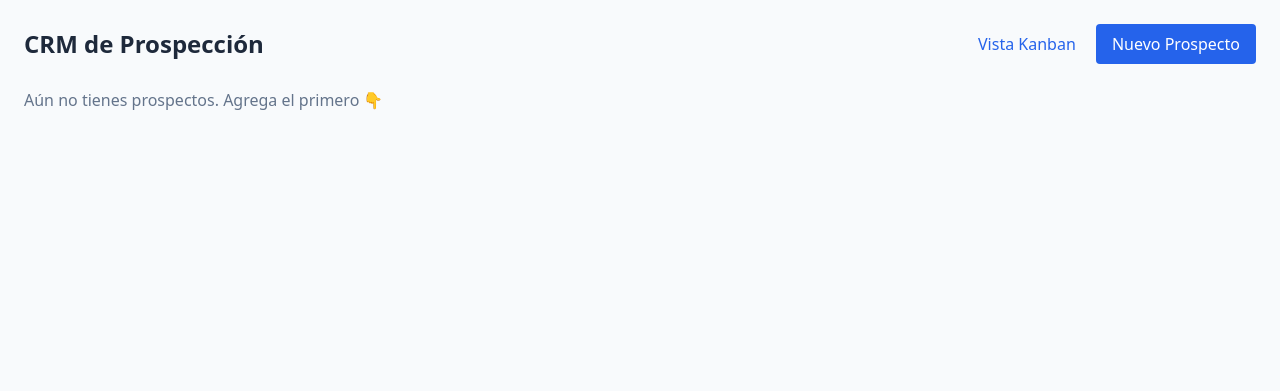
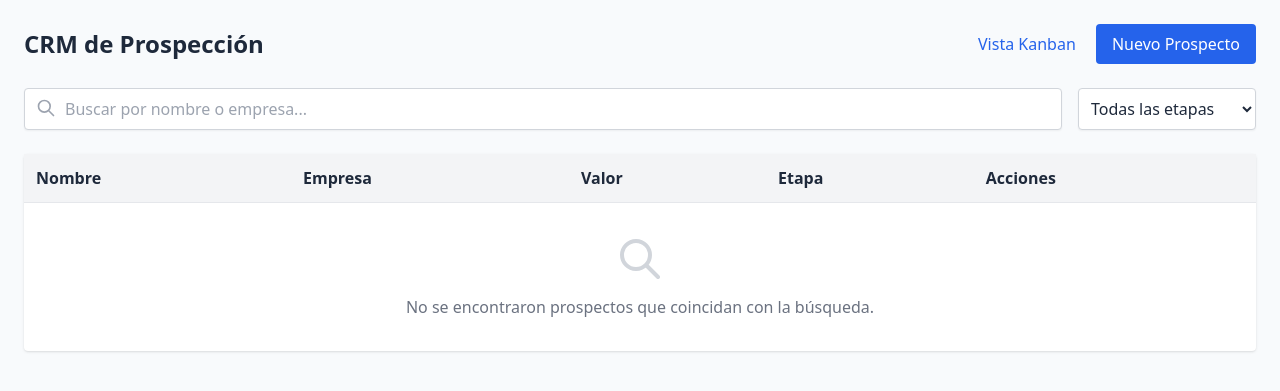
Before and after one commit to vhcg77/crm-prospectos, a FastAPI app: page / in a window 1280 px wide. Shown: the top 391 px of the page. Run offline with FastAPI, Linux system fonts and the light colour scheme; data that the repository does not hold is empty; some libraries are stand-ins or nearby versions.

Commit message:
feat: Búsqueda y filtro interactivo en lista (F6)

```diff
--- a/main.py
+++ b/main.py
@@ -20,6 +20,7 @@ from fastapi.responses import HTMLResponse, RedirectResponse
 from fastapi.staticfiles import StaticFiles
 from fastapi.templating import Jinja2Templates
 from sqlalchemy.orm import Session
+from sqlalchemy import or_
 
 from config import APP_NAME, ENV, STATIC_DIR, TEMPLATES_DIR
 from database import get_db, init_db
@@ -102,6 +103,22 @@ def index(request: Request, db: Session = Depends(get_db)):
             "color_etapa": COLOR_ETAPA,
             "app_name": APP_NAME,
         },
+    )
+
+@app.get("/prospectos/buscar", response_class=HTMLResponse)
+def buscar_prospectos(request: Request, q: str = "", etapa: str = "", db: Session = Depends(get_db)):
+    query = db.query(Prospecto)
+    if q:
+        search = f"%{q}%"
+        query = query.filter(or_(Prospecto.nombre.ilike(search), Prospecto.empresa.ilike(search)))
+    if etapa:
+        query = query.filter(Prospecto.etapa == etapa)
+
+    prospectos = query.order_by(Prospecto.actualizado_en.desc()).all()
+    return templates.TemplateResponse(
+        request,
+        "partials/prospectos_tbody.html",
+        {"prospectos": prospectos, "color_etapa": COLOR_ETAPA}
     )
 
 
--- a/templates/index.html
+++ b/templates/index.html
@@ -16,7 +16,29 @@
       </div>
     </div>
 
-    {% if prospectos %}
+    <form id="search-form" class="flex gap-4 mb-6">
+      <div class="relative flex-1">
+        <svg class="w-5 h-5 absolute left-3 top-2.5 text-gray-400" fill="none" stroke="currentColor" viewBox="0 0 24 24"><path stroke-linecap="round" stroke-linejoin="round" stroke-width="2" d="M21 21l-6-6m2-5a7 7 0 11-14 0 7 7 0 0114 0z"></path></svg>
+        <input type="search" name="q" placeholder="Buscar por nombre o empresa..."
+               class="border border-gray-300 p-2 pl-10 rounded w-full shadow-sm focus:ring-blue-500 focus:border-blue-500"
+               hx-get="/prospectos/buscar"
+               hx-trigger="input changed delay:300ms, search"
+               hx-target="#prospectos-list"
+               hx-include="#search-form">
+      </div>
+      <select name="etapa"
+              class="border border-gray-300 p-2 rounded shadow-sm focus:ring-blue-500 focus:border-blue-500 bg-white"
+              hx-get="/prospectos/buscar"
+              hx-trigger="change"
+              hx-target="#prospectos-list"
+              hx-include="#search-form">
+        <option value="">Todas las etapas</option>
+        {% for e in etapas %}
+        <option value="{{ e }}">{{ e }}</option>
+        {% endfor %}
+      </select>
+    </form>
+
     <table class="w-full bg-white rounded shadow text-left">
       <thead>
         <tr class="bg-gray-100 border-b">
@@ -28,14 +50,9 @@
         </tr>
       </thead>
       <tbody id="prospectos-list">
-        {% for p in prospectos %}
-        {% include 'partials/prospecto_row.html' %}
-        {% endfor %}
+        {% include 'partials/prospectos_tbody.html' %}
       </tbody>
     </table>
-    {% else %}
-    <p class="text-slate-500">Aún no tienes prospectos. Agrega el primero 👇</p>
-    {% endif %}
   </div>
   <div id="modal-container"></div>
 </body>
--- /dev/null
+++ b/templates/partials/prospectos_tbody.html
@@ -0,0 +1,12 @@
+{% for p in prospectos %}
+{% include 'partials/prospecto_row.html' %}
+{% else %}
+<tr>
+  <td colspan="5" class="p-8 text-center text-gray-500">
+    <div class="flex flex-col items-center">
+      <svg class="w-12 h-12 text-gray-300 mb-3" fill="none" stroke="currentColor" viewBox="0 0 24 24"><path stroke-linecap="round" stroke-linejoin="round" stroke-width="2" d="M21 21l-6-6m2-5a7 7 0 11-14 0 7 7 0 0114 0z"></path></svg>
+      <p>No se encontraron prospectos que coincidan con la búsqueda.</p>
+    </div>
+  </td>
+</tr>
+{% endfor %}
```
Also changed, not shown: tests/test_crud.py (+29 -0 lines).
